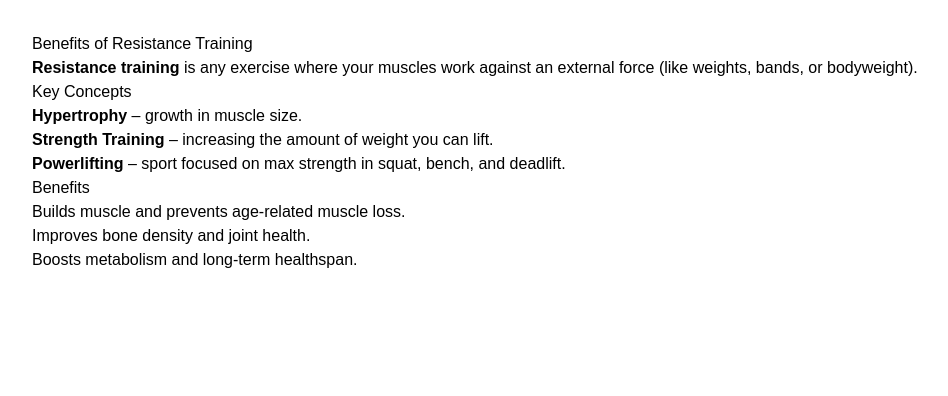
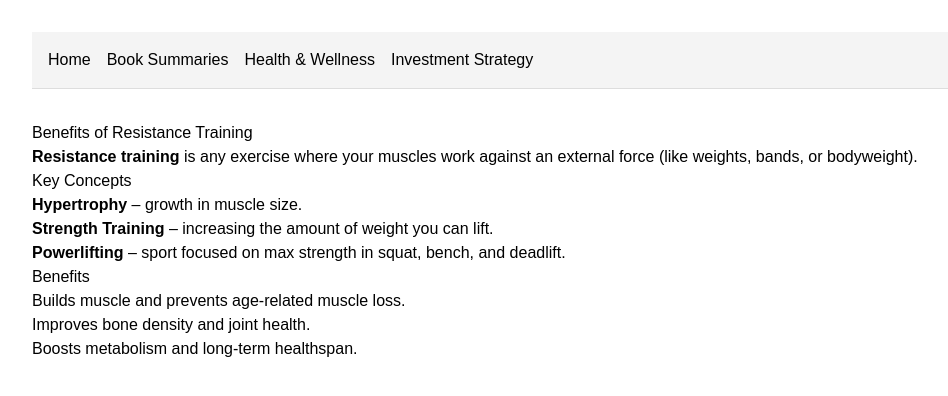
Before and after one commit to TheGainMaker/TheGainMaker-, a Next.js app: page /health-and-wellness/resistance-training in a window 1280 px wide. Shown: the top 396 px of the page, without its empty margins (0-948 px from the left). Built offline with nearby package versions, Linux system fonts and the light colour scheme.

Commit message:
Update resistance-training.js

```diff
--- a/pages/health-and-wellness/resistance-training.js
+++ b/pages/health-and-wellness/resistance-training.js
@@ -1,8 +1,11 @@
+import NavBar from "../../components/NavBar";
+
 export default function ResistanceTraining() {
   return (
     <div style={{ padding: "2rem", fontFamily: "sans-serif" }}>
+      <NavBar />
+
       <h1>Benefits of Resistance Training</h1>
-
       <p>
         <strong>Resistance training</strong> is any exercise where your muscles
         work against an external force (like weights, bands, or bodyweight).
@@ -10,15 +13,9 @@ export default function ResistanceTraining() {
 
       <h2>Key Concepts</h2>
       <ul>
-        <li>
-          <strong>Hypertrophy</strong> – growth in muscle size.
-        </li>
-        <li>
-          <strong>Strength Training</strong> – increasing the amount of weight you can lift.
-        </li>
-        <li>
-          <strong>Powerlifting</strong> – sport focused on max strength in squat, bench, and deadlift.
-        </li>
+        <li><strong>Hypertrophy</strong> – growth in muscle size.</li>
+        <li><strong>Strength Training</strong> – increasing the amount of weight you can lift.</li>
+        <li><strong>Powerlifting</strong> – sport focused on max strength in squat, bench, and deadlift.</li>
       </ul>
 
       <h2>Benefits</h2>
```
